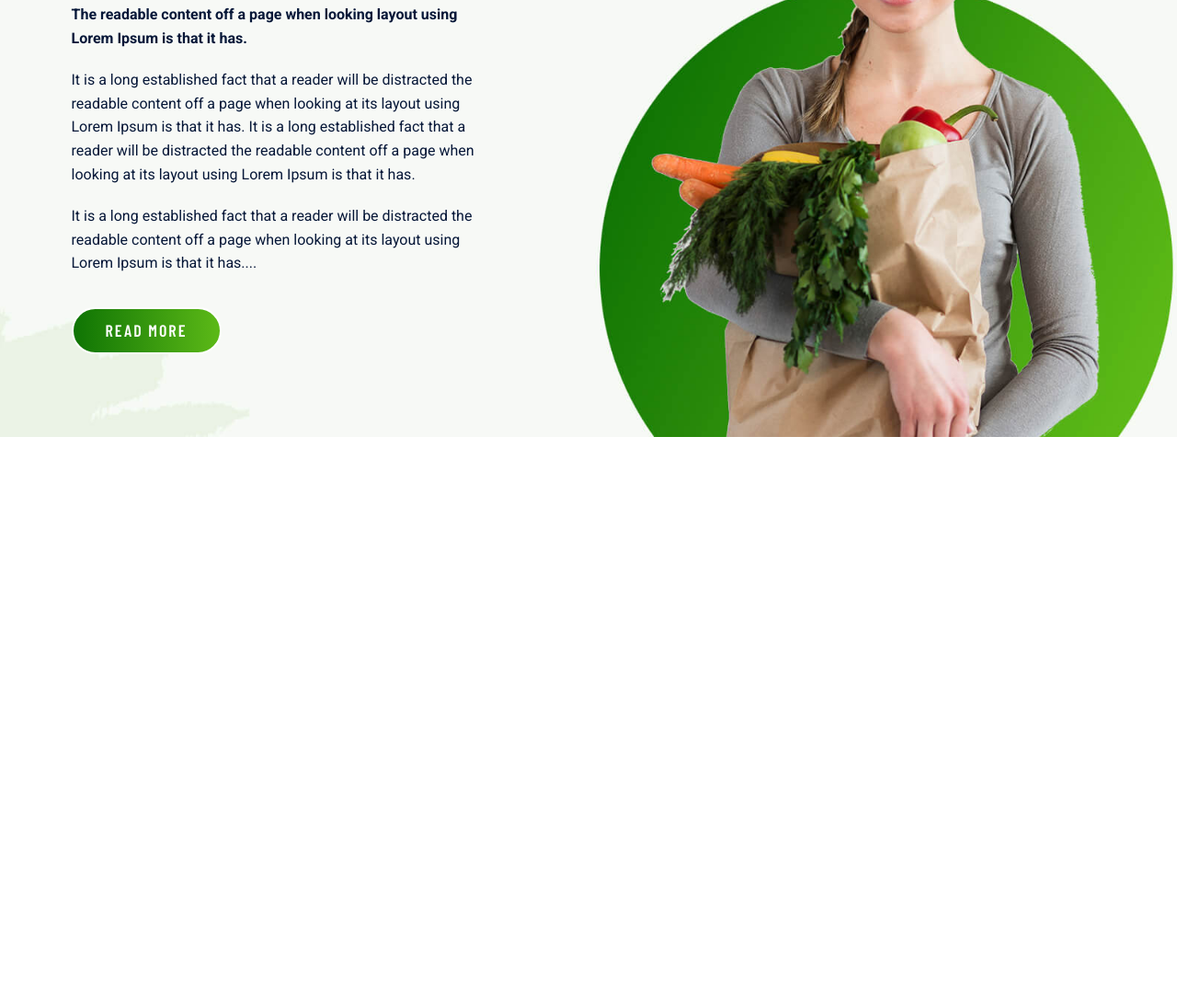
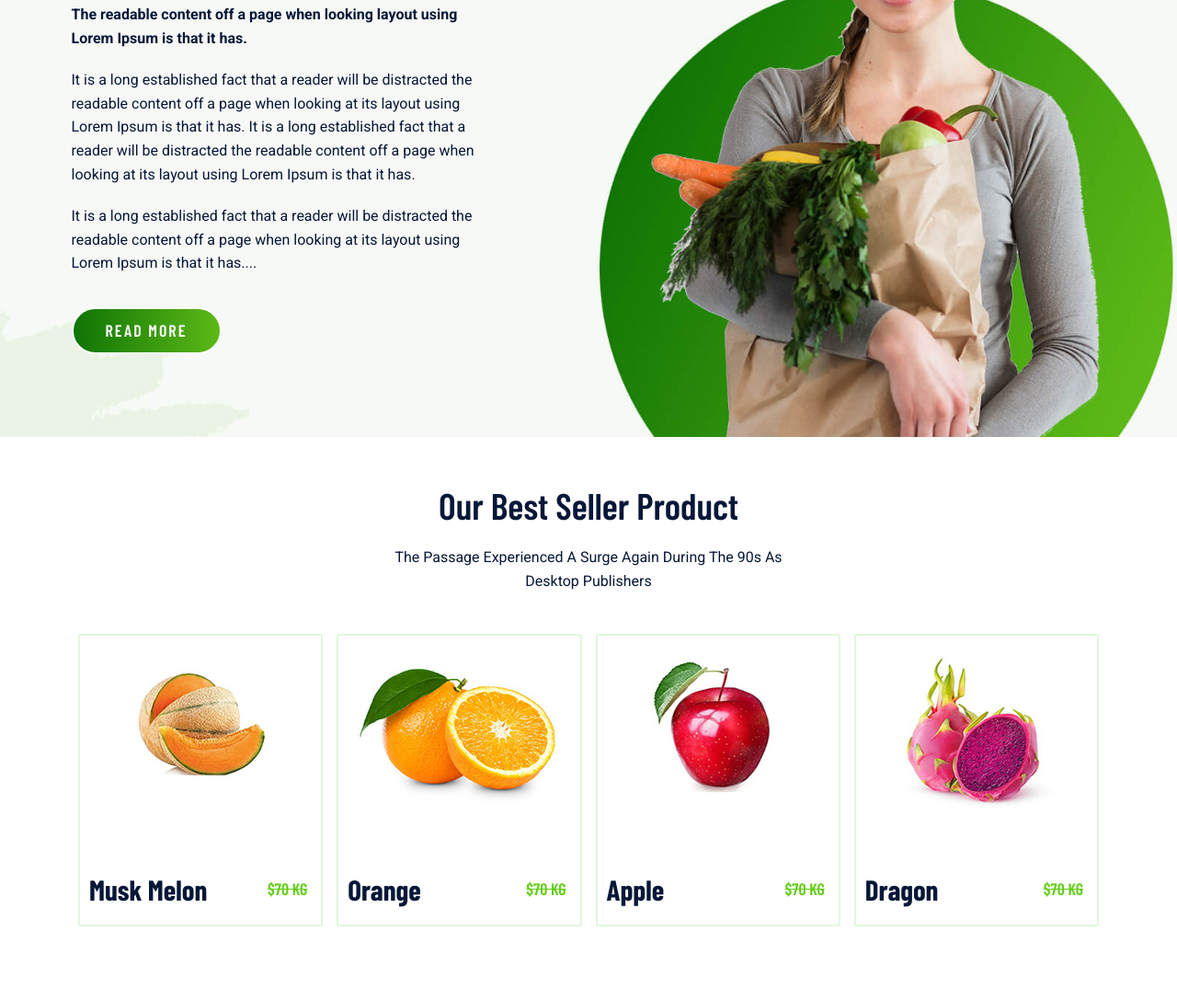
Before and after one commit to Abubaker-Abeer/TAZZA, a plain HTML site: page index.html in a window 1280 px wide. Shown: the part 1489-2576 px from the top of the page at 92% size. Before the commit the page ends 1964 px from the top, so only its background shows below. Drawn offline with nearby package versions, Linux system fonts and the light colour scheme; a web font is replaced by a local one.

Commit message:
Completed Product Section: HTML structure, styling, and hover interactions

```diff
--- a/css/style.css
+++ b/css/style.css
@@ -339,6 +339,7 @@ section{
 .feature_section .features-box:hover .features-icon-border {
   border-color: var(--secondary-color);
 }
+/*about section*/
 .landing_about_section {
   background: url("../images/about/about-banner.jpg");
   background-size: cover;
@@ -351,3 +352,44 @@ section{
   color: var(--primary-text);
   margin-bottom: 2rem;
 }
+/*prodect section*/
+.landing_product_section .product-card {
+  position: relative;
+  overflow: hidden;
+  cursor: pointer;
+  border: 0.2rem solid var(--light-color);
+  padding: 2rem 1rem;
+  transition: all 0.3s;
+}
+
+.landing_product_section .product-card .product-img {
+  margin-bottom: 7rem;
+  text-align: center;
+}
+
+.landing_product_section .product-card h3 {
+  color: var(--primary-text);
+}
+.landing_product_section .product-card span {
+  font-size: 1.8rem;
+  font-weight: 600;
+  text-transform: uppercase;
+  color: var(--secondary-color);
+  margin-right: 0.5rem;
+  text-decoration: line-through;
+  transition: all 0.3s;
+}
+.landing_product_section .product-card .product-detail {
+  position: absolute;
+  bottom: -22rem;
+  right: 0;
+  left: 0;
+  text-align: center;
+  padding: 5rem 1rem;
+  background-color: var(--dark-color);
+  transition: all 0.5s ease;
+}
+
+.landing_product_section .product-card:hover .product-detail {
+  bottom: 0;
+}
--- a/index.html
+++ b/index.html
@@ -195,6 +195,89 @@
   <!-- About Section Exit -->
 
   <!-- Product Section start -->
+ <section class="landing_product_section">
+  <div class="container">
+
+    <div class="row justify-content-center">
+      <div class="col-12 text-center pb-5">
+        <h2 class="section-title">Our Best Seller Product</h2>
+        <p class="section-subtitle">
+          The Passage Experienced A Surge Again During The 90s As Desktop Publishers
+        </p>
+      </div>
+    </div>
+
+    <div class="row mx-0">
+
+      <!-- Product 1 -->
+      <div class="col-lg-3 col-sm-6 mb-5">
+        <div class="card product-card">
+          <div class="product-img">
+            <img src="./images/products/product-1.jpg" class="img-fluid" alt="Product 1">
+          </div>
+          <div class="d-flex align-items-center justify-content-between">
+            <h3>Musk Melon</h3>
+            <span>$70 KG</span>
+          </div>
+          <div class="product-detail">
+            <a href="product.html" class="btn main-btn">View Products</a>
+          </div>
+        </div>
+      </div>
+
+      <!-- Product 2 -->
+      <div class="col-lg-3 col-sm-6 mb-5">
+        <div class="card product-card">
+          <div class="product-img">
+            <img src="./images/products/product-2.jpg" class="img-fluid" alt="Product 2">
+          </div>
+          <div class="d-flex align-items-center justify-content-between">
+            <h3>Orange</h3>
+            <span>$70 KG</span>
+          </div>
+          <div class="product-detail">
+            <a href="product.html" class="btn main-btn">View Products</a>
+          </div>
+        </div>
+      </div>
+
+      <!-- Product 3 -->
+      <div class="col-lg-3 col-sm-6 mb-5">
+        <div class="card product-card">
+          <div class="product-img">
+            <img src="./images/products/product-3.jpg" class="img-fluid" alt="Product 3">
+          </div>
+          <div class="d-flex align-items-center justify-content-between">
+            <h3>Apple</h3>
+            <span>$70 KG</span>
+          </div>
+          <div class="product-detail">
+            <a href="product.html" class="btn main-btn">View Products</a>
+          </div>
+        </div>
+      </div>
+
+      <!-- Product 4 -->
+      <div class="col-lg-3 col-sm-6 mb-5">
+        <div class="card product-card">
+          <div class="product-img">
+            <img src="./images/products/product-4.jpg" class="img-fluid" alt="Product 4">
+          </div>
+          <div class="d-flex align-items-center justify-content-between">
+            <h3>Dragon</h3>
+            <span>$70 KG</span>
+          </div>
+          <div class="product-detail">
+            <a href="product.html" class="btn main-btn">View Products</a>
+          </div>
+        </div>
+      </div>
+
+    </div>
+  </div>
+</section>
+
+
   <!-- Product Section Exit -->
 
   <!-- testimonial Section Start -->
```
